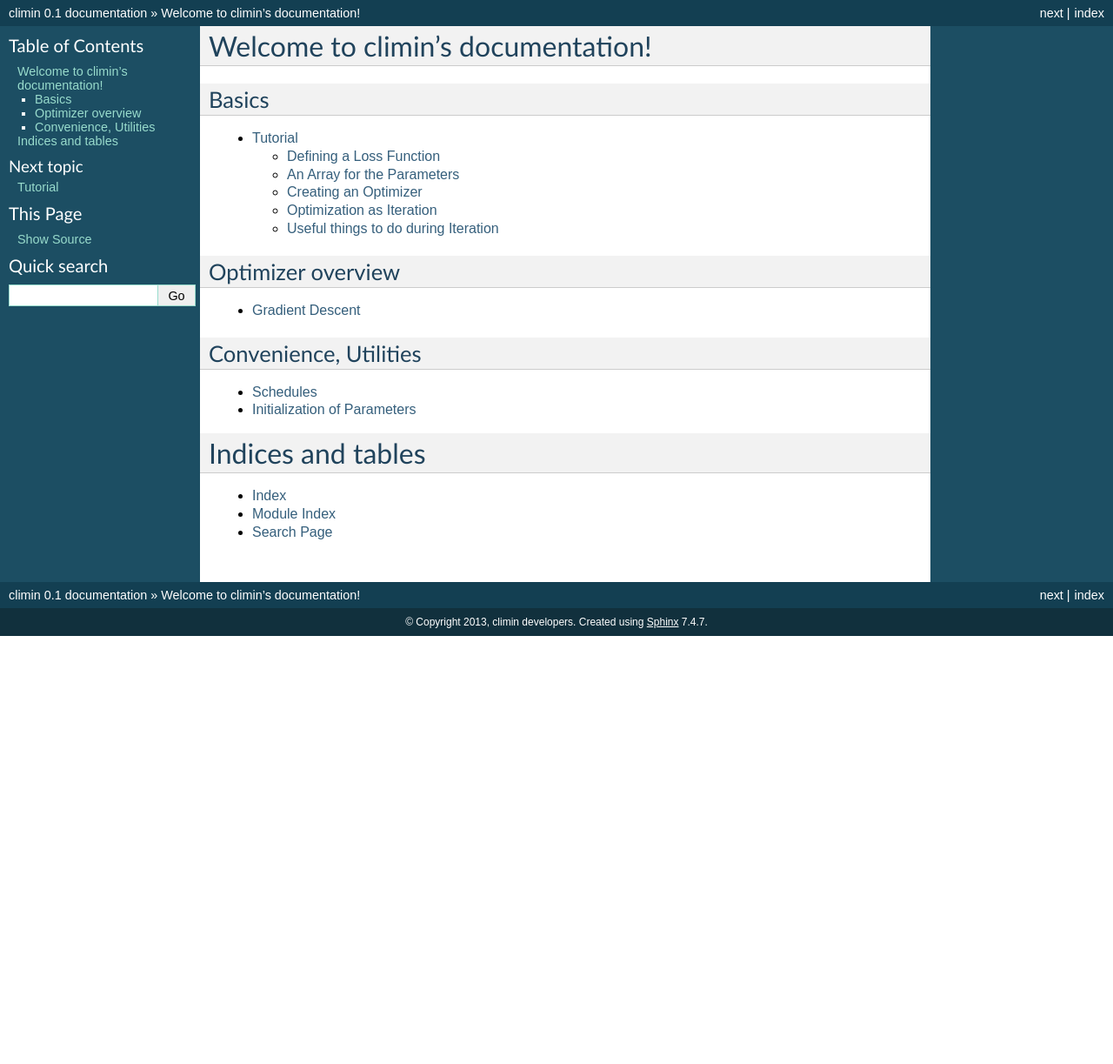
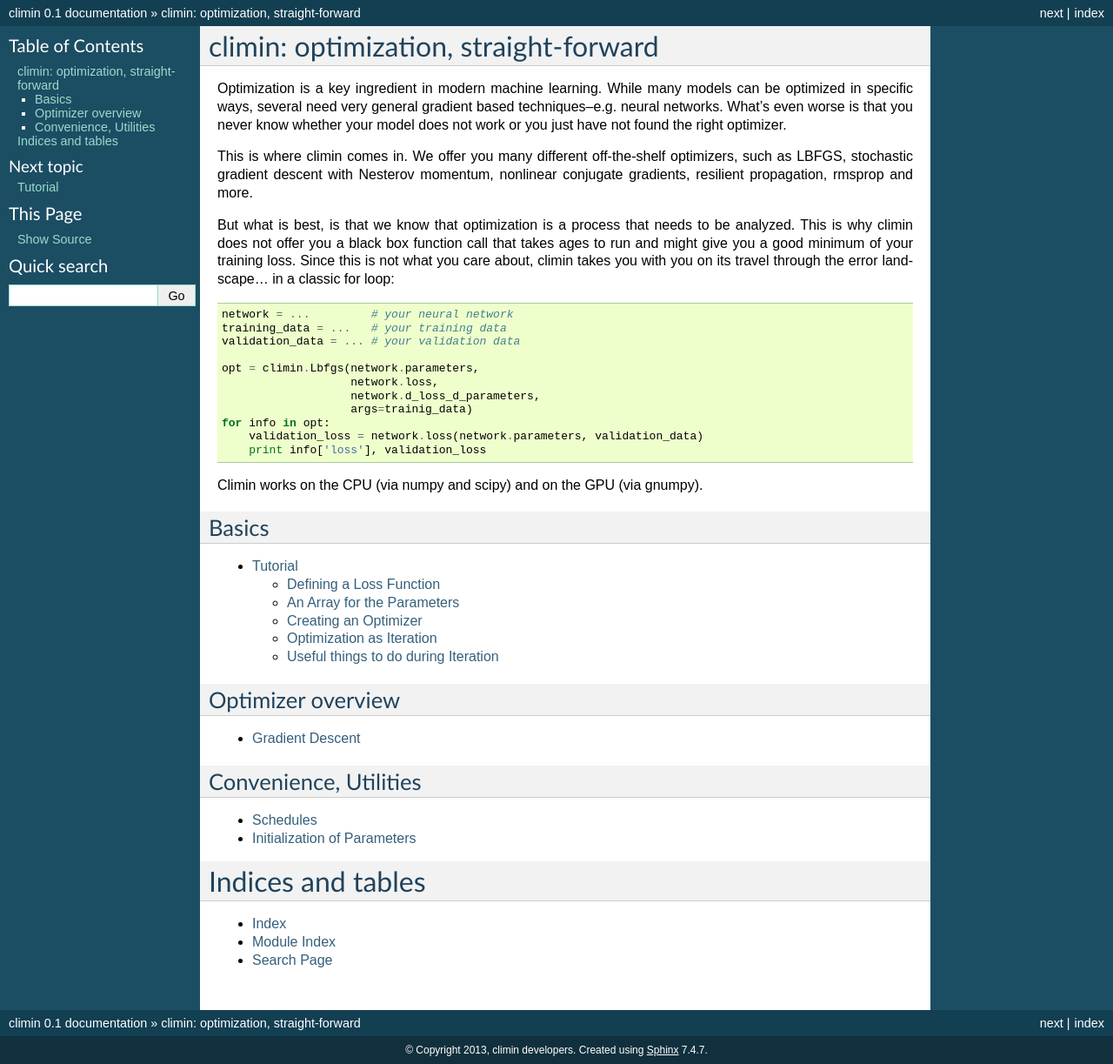
Before and after one commit to BRML/climin, a Sphinx documentation site: the page built from docs/source/index.rst, in a window 1280 px wide. Shown: the whole page at 87% size. Built offline with Sphinx 7.4.7, drawn with Linux system fonts in a browser that asks for light colours; formulas are drawn with MathJax 3; before the commit the page ends 900 px from its top, so only the background shows below that.

Commit message:
added introductory text

```diff
--- a/docs/source/index.rst
+++ b/docs/source/index.rst
@@ -3,8 +3,38 @@
    You can adapt this file completely to your liking, but it should at least
    contain the root `toctree` directive.
 
-Welcome to climin's documentation!
-==================================
+climin: optimization, straight-forward
+======================================
+
+Optimization is a key ingredient in modern machine learning. While many models
+can be optimized in specific ways, several need very general gradient based
+techniques--e.g. neural networks. What's even worse is that you never know
+whether your model does not work or you just have not found the right optimizer.
+
+This is where climin comes in. We offer you many different off-the-shelf
+optimizers, such as LBFGS, stochastic gradient descent with Nesterov momentum,
+nonlinear conjugate gradients, resilient propagation, rmsprop and more.
+
+But what is best, is that we know that optimization is a process that needs to
+be analyzed. This is why climin does not offer you a black box function call
+that takes ages to run and might give you a good minimum of your training loss.
+Since this is not what you care about, climin takes you with you on its travel
+through the error landscape... in a classic for loop::
+
+   network = ...         # your neural network
+   training_data = ...   # your training data
+   validation_data = ... # your validation data
+
+   opt = climin.Lbfgs(network.parameters,
+                      network.loss,
+                      network.d_loss_d_parameters,
+                      args=trainig_data)
+   for info in opt:
+       validation_loss = network.loss(network.parameters, validation_data)
+       print info['loss'], validation_loss
+
+Climin works on the CPU (via numpy and scipy) and on the GPU (via gnumpy).
+
 
 Basics
 ------
```
